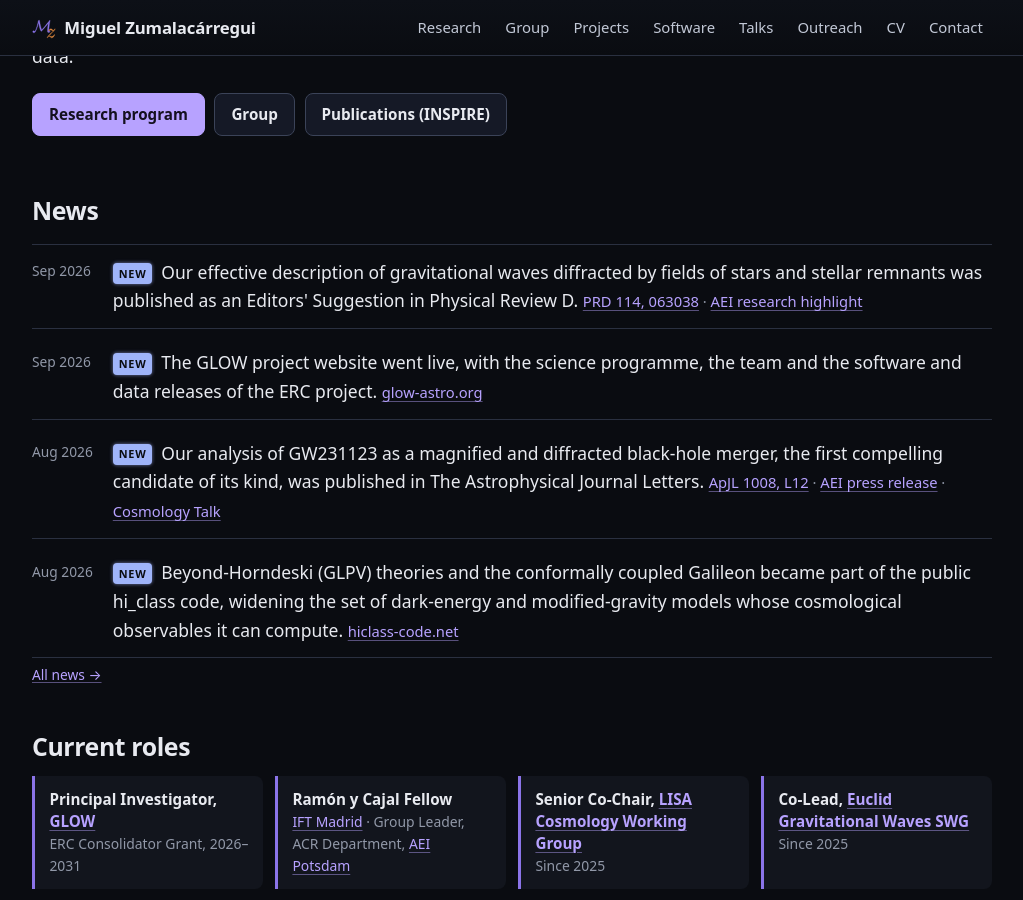
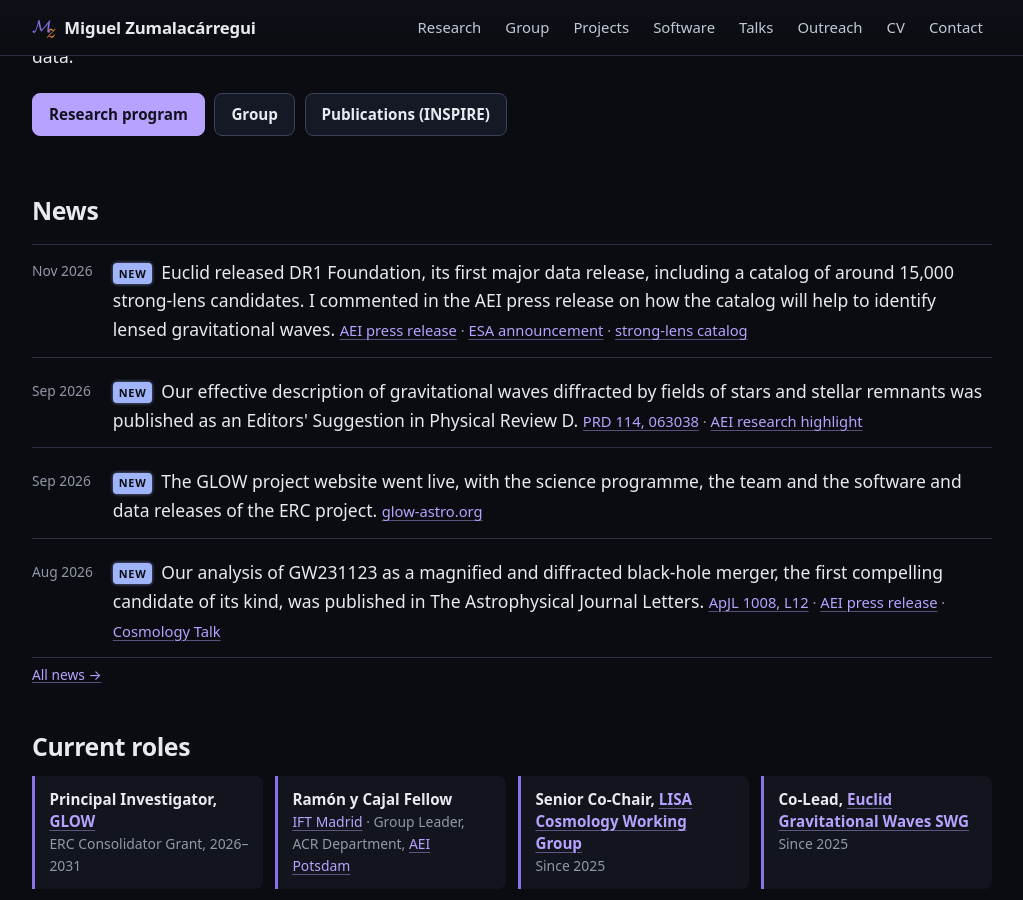
Before and after one commit to miguelzuma/miguelzuma.github.io, a Jekyll site: the page built from index.html, in a window 1280 px wide and 900 px high, scrolled down 308 px. Shown: the whole window, without its empty margins (128-1151 px from the left). Built offline with Jekyll 4.4.1, drawn with Linux system fonts in a browser that asks for light colours.

Commit message:
News: Euclid DR1 Foundation, with the AEI and ESA releases and the strong-lens catalog
Co-Authored-By: Claude Opus 5.5 <noreply@anthropic.com>
Claude-Session: https://claude.ai/code/session_01UmrXYUNfVgWH1kSXdBqDrJ

```diff
--- a/_data/news.yml
+++ b/_data/news.yml
@@ -13,6 +13,20 @@
 # The four most recent appear on the home page; older ones stay here as the
 # record. Past a dozen or so, this wants an archive page rather than a longer
 # home page.
+
+- date: 2026-11-12
+  text: >-
+    Euclid released DR1 Foundation, its first major data release, including a
+    catalog of around 15,000 strong-lens candidates. I commented in the AEI
+    press release on how the catalog will help to identify lensed
+    gravitational waves.
+  links:
+    - text: "AEI press release"
+      url: "https://www.aei.mpg.de/1525988/euclid-lays-the-foundation-for-its-best-ever-3d-map-of-the-universe"
+    - text: "ESA announcement"
+      url: "https://www.esa.int/articles/about-us/directorates/science/euclid/euclid-lays-the-foundation-for-its-best-ever-3d-map-of-the-universe"
+    - text: "strong-lens catalog"
+      url: "https://euclid-eclipse-lenses.org/"
 
 - date: 2026-09-18
   text: >-
```
